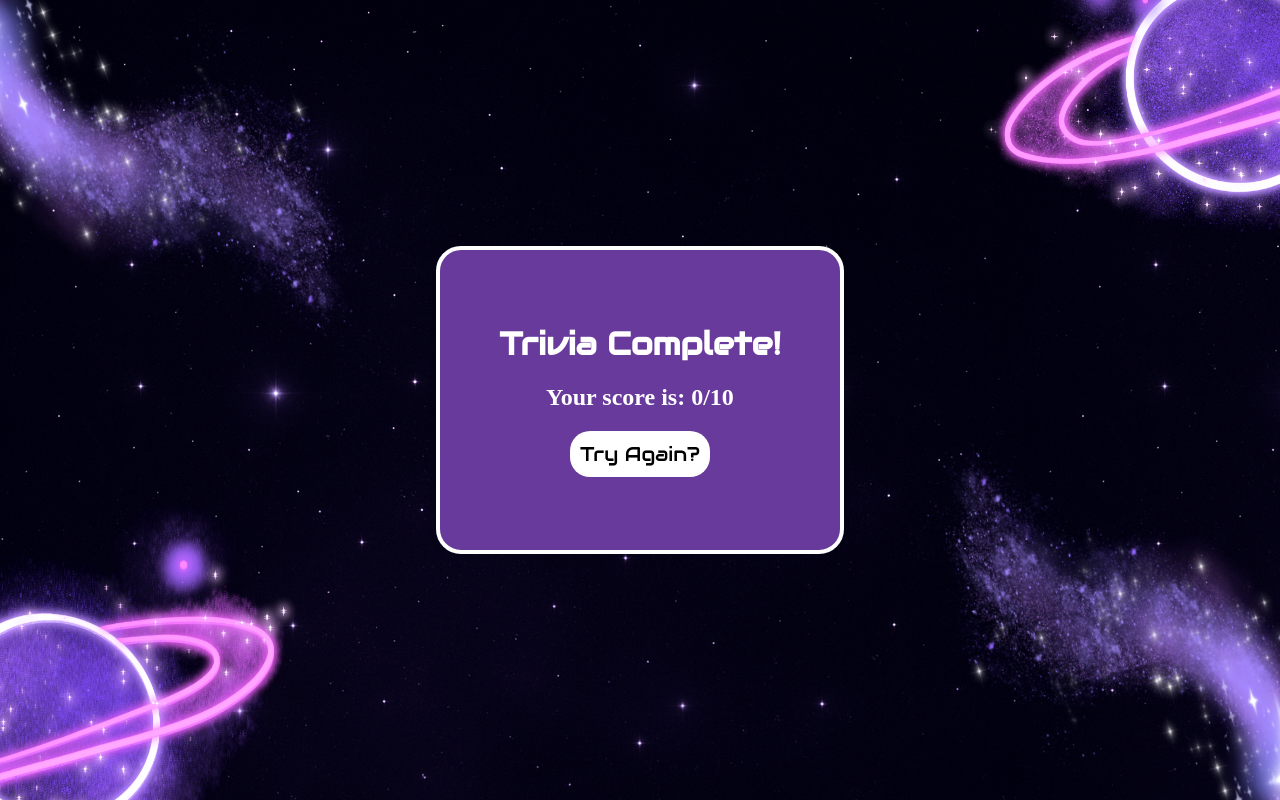
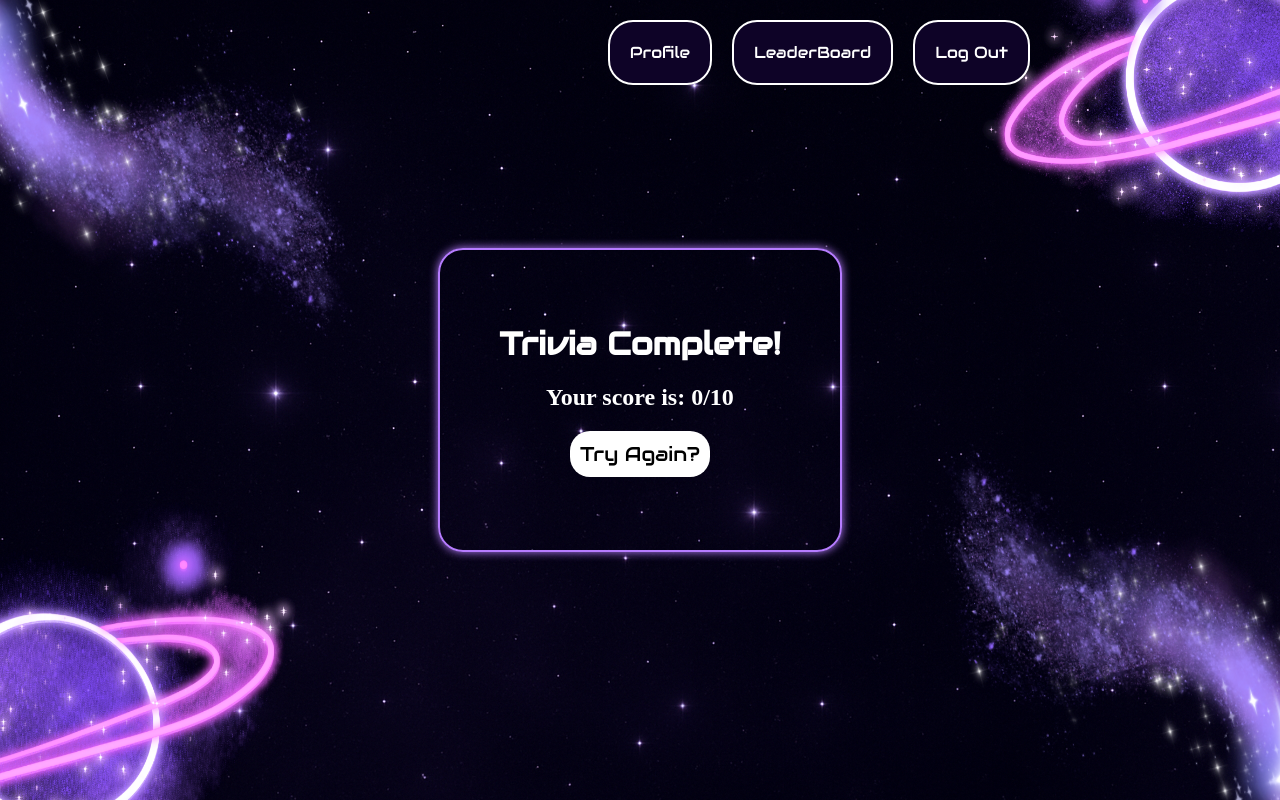
Before and after one commit to ghostwitch-mae/Quiz-App, a website: page results.html in a window 1280 px wide. Drawn offline with Linux system fonts and the light colour scheme.

Commit message:
prince branch publish -updated result & profile pg ,  merge if u need to

```diff
--- a/css/indexStyle.css
+++ b/css/indexStyle.css
@@ -13,11 +13,32 @@ body{
     background-image: url(../assets/space.png);
 }
 
-#home-nav{
-    position: absolute;
-    top: 0;
+#index-bar{
+  position: absolute;
+  top: 20px;
+  right: 250px;
+  display: flex;
+  gap: 20px;
+  z-index: 10;
+}
 
+#profile-btn,#leaderboard-btn,#logOut-btn{
+    background-color:#0e0327;
+    color: white;
+    border-radius: 25px;
+    border: solid white 2px;
+    font-family: 'audiowide';
+    text-decoration: none;
+    height: fit-content;
+    width:fit-content ;
+    padding: 20px;
 }
+
+#profile-btn:hover,#leaderboard-btn:hover,#logOut-btn:hover{
+    background-color: #683a9c;
+    cursor:pointer;
+}
+
 
 #title{
     text-align: center;
--- a/css/profileStyle.css
+++ b/css/profileStyle.css
@@ -30,7 +30,7 @@ body{
     display: flex;
     justify-content: flex-end;
     padding-bottom: 10px;
-    padding-left: 20px;
+    padding-left:50px;
     margin-bottom: 20px;
     gap:20px;
 }
--- a/css/resultStyle.css
+++ b/css/resultStyle.css
@@ -6,18 +6,49 @@
 body{
     background-color: #0e0327;
     display: flex;
+    flex-direction: column;
     justify-content: center;
     align-items: center;
     height: 100vh;
     background-image: url(../assets/space.png);
 }
 
+#result-bar{
+  position: absolute;
+  top: 20px;
+  right: 250px;
+  display: flex;
+  gap: 20px;
+  z-index: 10;
+  color:white;
+
+}
+
+#profile-btn,#leaderboard-btn,#logOut-btn{
+    background-color:#0e0327;
+    color: white;
+    border-radius: 25px;
+    border: solid white 2px;
+    font-family: 'audiowide';
+    text-decoration: none;
+    height: fit-content;
+    width:fit-content ;
+    padding: 20px;
+}
+
+#profile-btn:hover,#logOut-btn:hover,#leaderboard-btn:hover{
+    background-color: #683a9c;
+    cursor:pointer;
+
+
+}
+
 .main{
     display: flex;
     justify-content:center ;
     align-items: center;
-    border: solid white 4px;
-    background-color: #683a9c;
+    border: solid #b67cff 2px;
+    box-shadow: 0 0 10px #b67cff;
     border-radius: 25px;
     height: 300px;
     width: 400px;
--- a/results.html
+++ b/results.html
@@ -12,6 +12,12 @@
 
 </head>
 <body>
+    <nav id="result-bar">
+        <a id="profile-btn" href ="profile.html">Profile </a>
+        <a id="leaderboard-btn" href ="leaderboard.html">LeaderBoard </a>
+        <a id="logOut-btn" href="login.html">Log Out </a>
+    </nav>
+
     <div class="main">
         <div id="score">
         <h1> Trivia Complete! </h1>
```
Also changed, not shown: index.html (+6 -0 lines), leaderboard.html (+33 -1 lines), login.html (+1 -3 lines), profile.html (+1 -1 lines).
